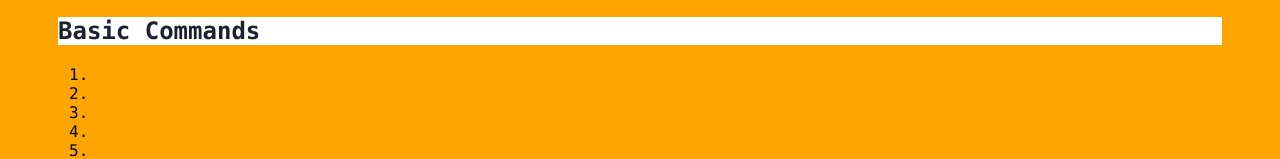
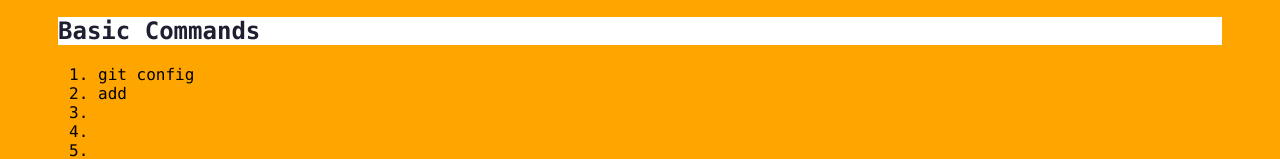
Before and after one commit to anycs/git_learning, a plain HTML site: page index.html in a window 1280 px wide. Both pictures are taken after a click on the element "Basic Commands". Shown: the part 276-435 px from the top of the page. Drawn offline with Linux system fonts and the light colour scheme.

Commit message:
add commands

```diff
--- a/index.html
+++ b/index.html
@@ -29,8 +29,8 @@
         <div class="accordion"><h1>Basic Commands</h1></div>
             <div class="panel">
                 <ol>
-                    <li></li>
-                    <li></li>
+                    <li>git config</li>
+                    <li>add</li>
                     <li></li>
                     <li></li>
                     <li></li>
```
